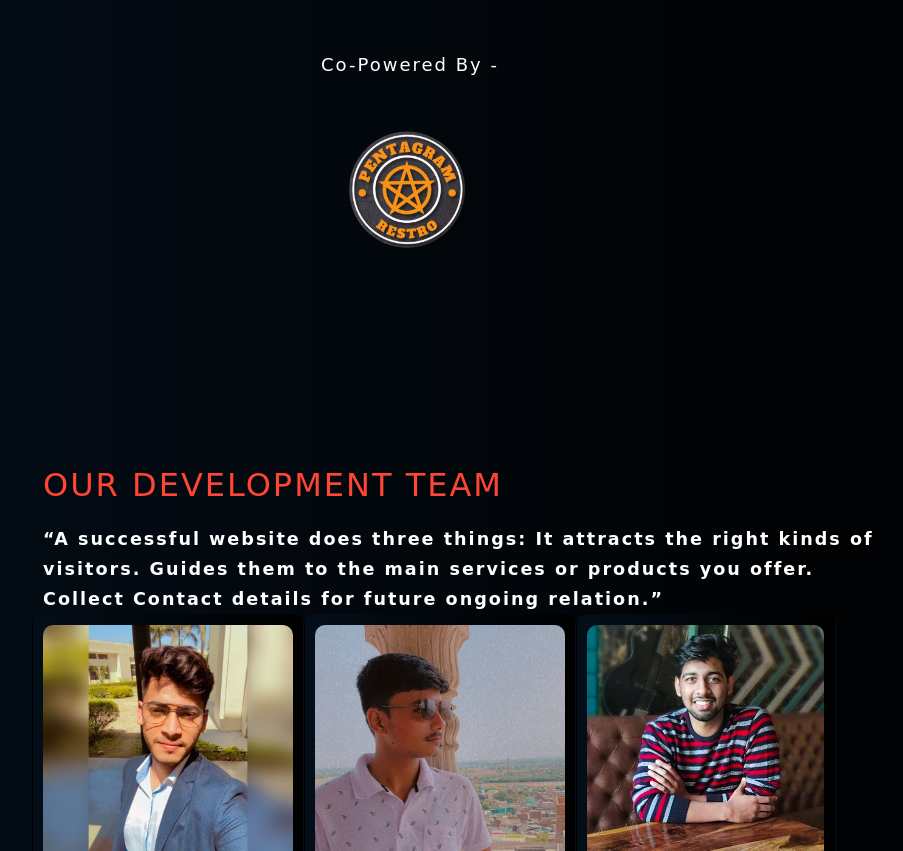
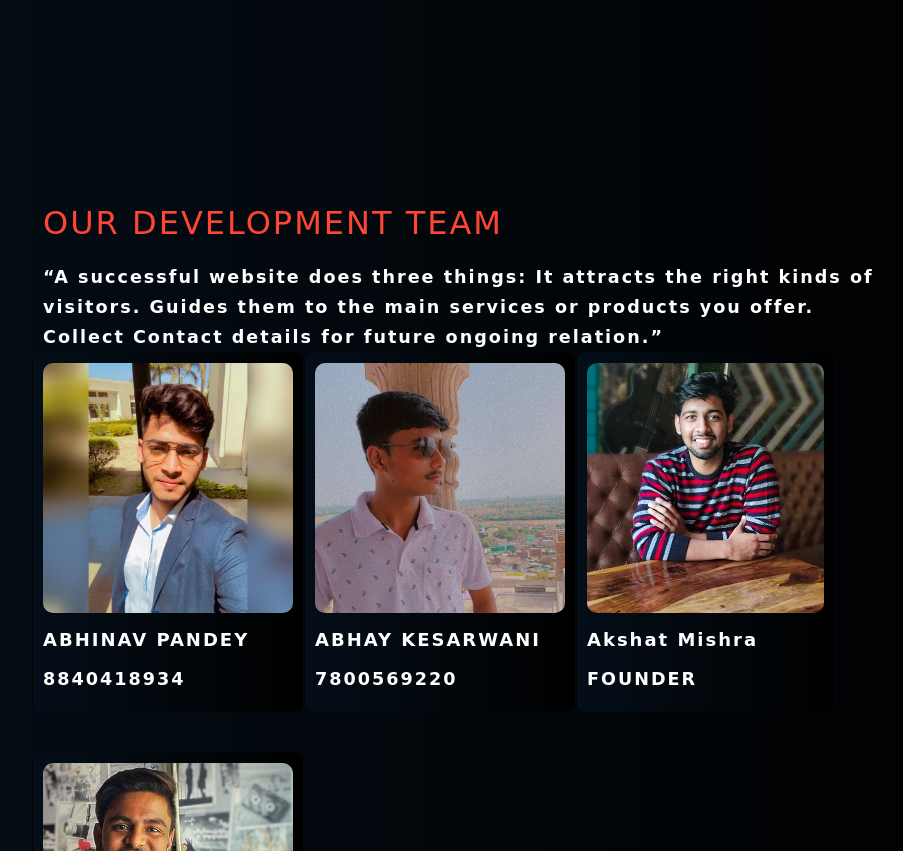
Before and after one commit to abhayKesarwa/VAYAM3.0, a plain HTML site: page index.html in a window 1280 px wide. Shown: the part 4629-5480 px from the top of the page, without its empty margins (230-1133 px from the left). Drawn offline with nearby package versions, Linux system fonts and the light colour scheme; a script that the page names is missing; a web font is replaced by a local one.

Commit message:
Update index.html

```diff
--- a/index.html
+++ b/index.html
@@ -342,21 +342,7 @@
 
 			</div>
 			<br>
-			<div class="section-header">
-				<p>Co-Powered By -</p>
-			</div>
-			<div class="row no-gutters supporters-wrap clearfix">
 
-
-
-				<div class="col-lg-3 col-md-4 col-xs-6">
-					<div class="supporter-logo">
-						<img src="img/supporters/pentagram.png" class="img-fluid" alt="">
-					</div>
-				</div>
-
-
-			</div>
 		</div>
 	</section>
 
```
